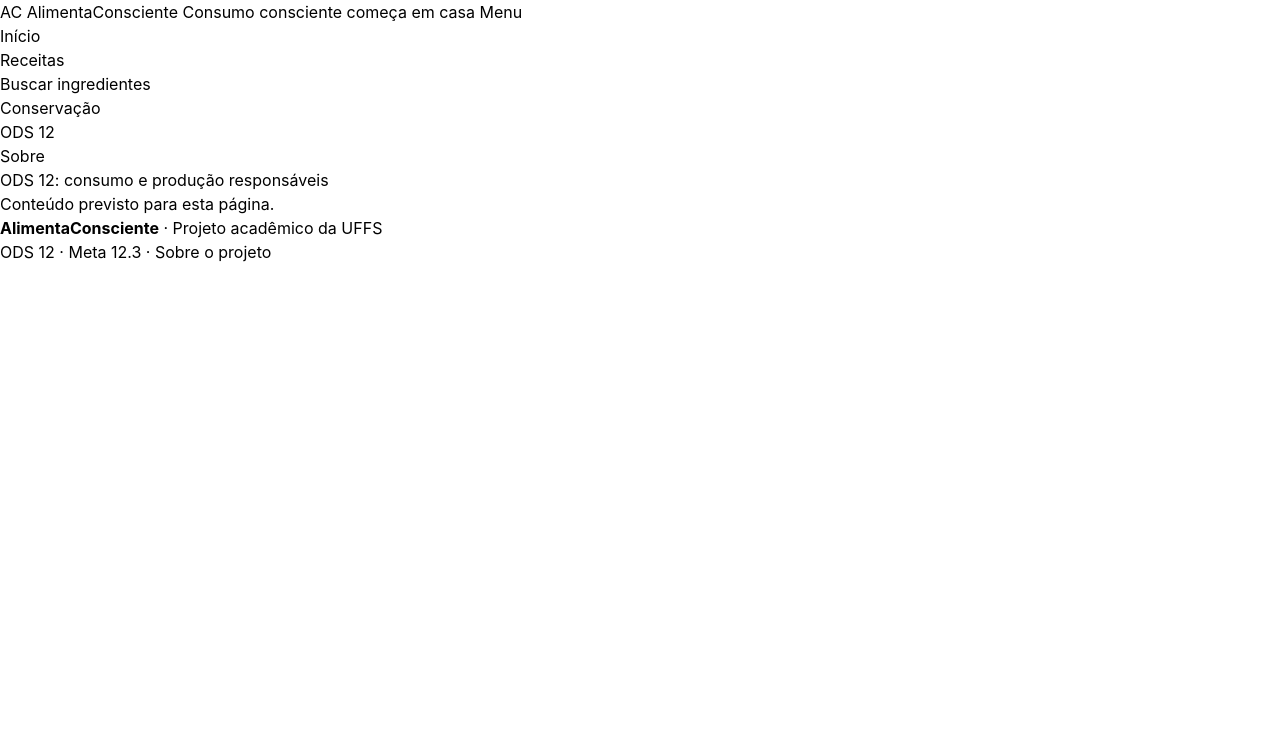
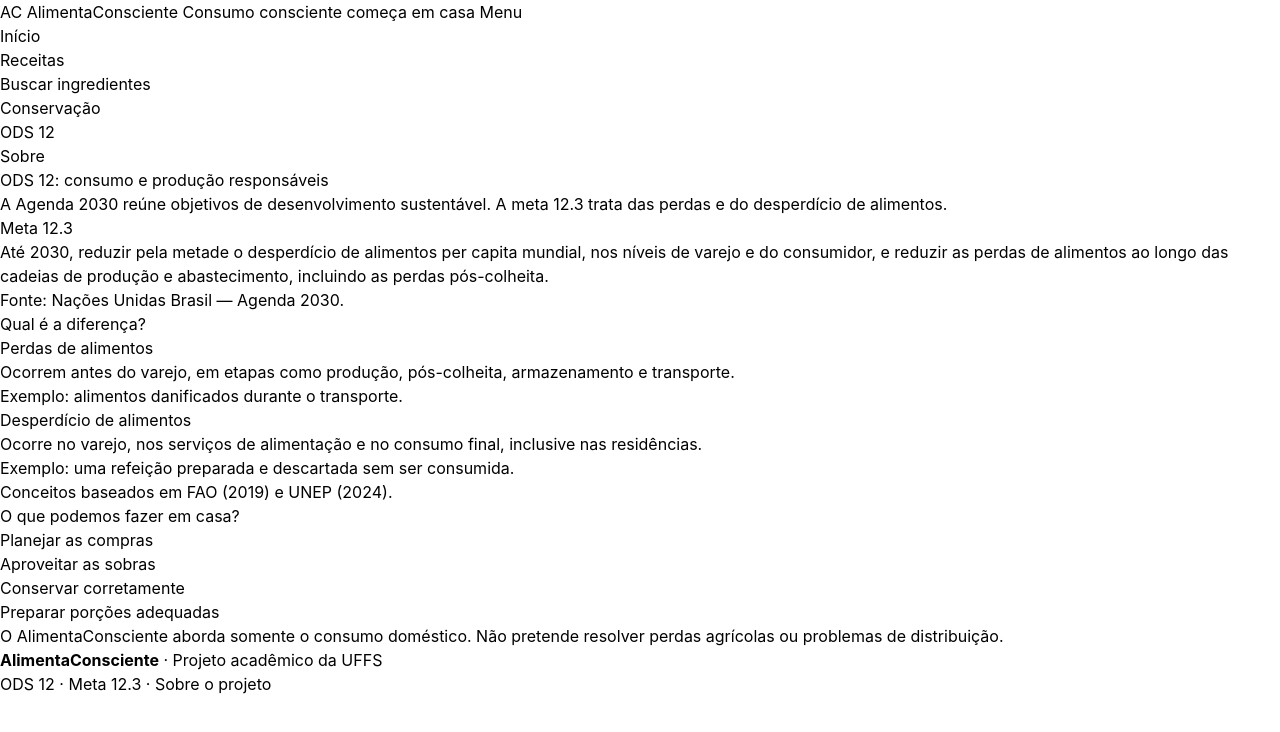
Before and after one commit to Sandro-Castro/alimentaconsciente-uffs, a website: page src/pages/sdg12.html in a window 1280 px wide. Drawn offline with Linux system fonts and the light colour scheme.

Commit message:
feat: add informational page content

```diff
--- a/src/pages/sdg12.html
+++ b/src/pages/sdg12.html
@@ -36,7 +36,46 @@
 
     <main>
         <h1>ODS 12: consumo e produção responsáveis</h1>
-        <p>Conteúdo previsto para esta página.</p>
+        <p>A Agenda 2030 reúne objetivos de desenvolvimento sustentável. A meta 12.3 trata das perdas e do desperdício de alimentos.</p>
+
+        <section aria-labelledby="goal-heading">
+            <h2 id="goal-heading">Meta 12.3</h2>
+            <blockquote>Até 2030, reduzir pela metade o desperdício de alimentos per capita mundial, nos níveis de varejo e do consumidor, e reduzir as perdas de alimentos ao longo das cadeias de produção e abastecimento, incluindo as perdas pós-colheita.</blockquote>
+            <p>Fonte: <a href="https://brasil.un.org/pt-br/91863-agenda-2030-para-o-desenvolvimento-sustentavel" rel="noopener noreferrer" target="_blank">Nações Unidas Brasil — Agenda 2030</a>.</p>
+        </section>
+
+        <section aria-labelledby="differences-heading">
+            <h2 id="differences-heading">Qual é a diferença?</h2>
+
+            <div>
+                <article>
+                    <h3>Perdas de alimentos</h3>
+                    <p>Ocorrem antes do varejo, em etapas como produção, pós-colheita, armazenamento e transporte.</p>
+                    <p>Exemplo: alimentos danificados durante o transporte.</p>
+                </article>
+
+                <article>
+                    <h3>Desperdício de alimentos</h3>
+                    <p>Ocorre no varejo, nos serviços de alimentação e no consumo final, inclusive nas residências.</p>
+                    <p>Exemplo: uma refeição preparada e descartada sem ser consumida.</p>
+                </article>
+            </div>
+
+            <p>Conceitos baseados em FAO (2019) e UNEP (2024).</p>
+        </section>
+
+        <section aria-labelledby="home-actions-heading">
+            <h2 id="home-actions-heading">O que podemos fazer em casa?</h2>
+
+            <ul>
+                <li>Planejar as compras</li>
+                <li>Aproveitar as sobras</li>
+                <li>Conservar corretamente</li>
+                <li>Preparar porções adequadas</li>
+            </ul>
+
+            <p>O AlimentaConsciente aborda somente o consumo doméstico. Não pretende resolver perdas agrícolas ou problemas de distribuição.</p>
+        </section>
     </main>
 
     <footer>
```
Also changed, not shown: src/pages/about.html (+21 -1 lines).
